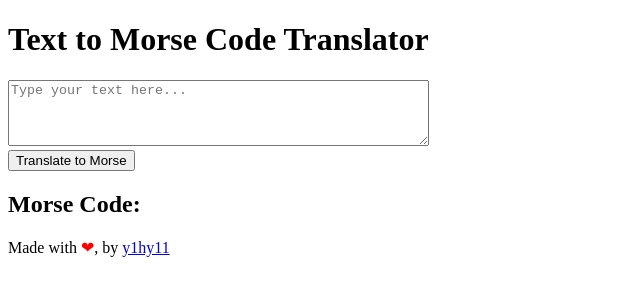
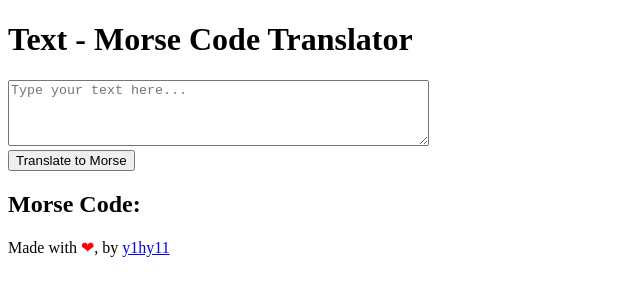
Before and after one commit to y1hy11/Projects, a React (Vite) app in the folder Morse Translator/: page / in a window 1280 px wide. Shown: the top 300 px of the page, without its empty margins (0-640 px from the left). Built offline with nearby package versions, Linux system fonts and the light colour scheme.

Commit message:
Update title in index.html and MorseTranslator component for consistency

```diff
--- a/Morse Translator/index.html
+++ b/Morse Translator/index.html
@@ -3,7 +3,7 @@
   <head>
     <meta charset="UTF-8" />
     <meta name="viewport" content="width=device-width, initial-scale=1.0" />
-    <title>Text to Morse Code Translator</title>
+    <title>Text - Morse Code Translator</title>
   </head>
   <body>
     <div id="root"></div>
--- a/Morse Translator/src/components/morseTranslator.jsx
+++ b/Morse Translator/src/components/morseTranslator.jsx
@@ -17,7 +17,7 @@ const MorseTranslator = () => {
     return (
         <div>
             <div>
-                <h1>Text to Morse Code Translator</h1>
+                <h1>Text - Morse Code Translator</h1>
                 <div>
                     <textarea
                         rows="4"
```
